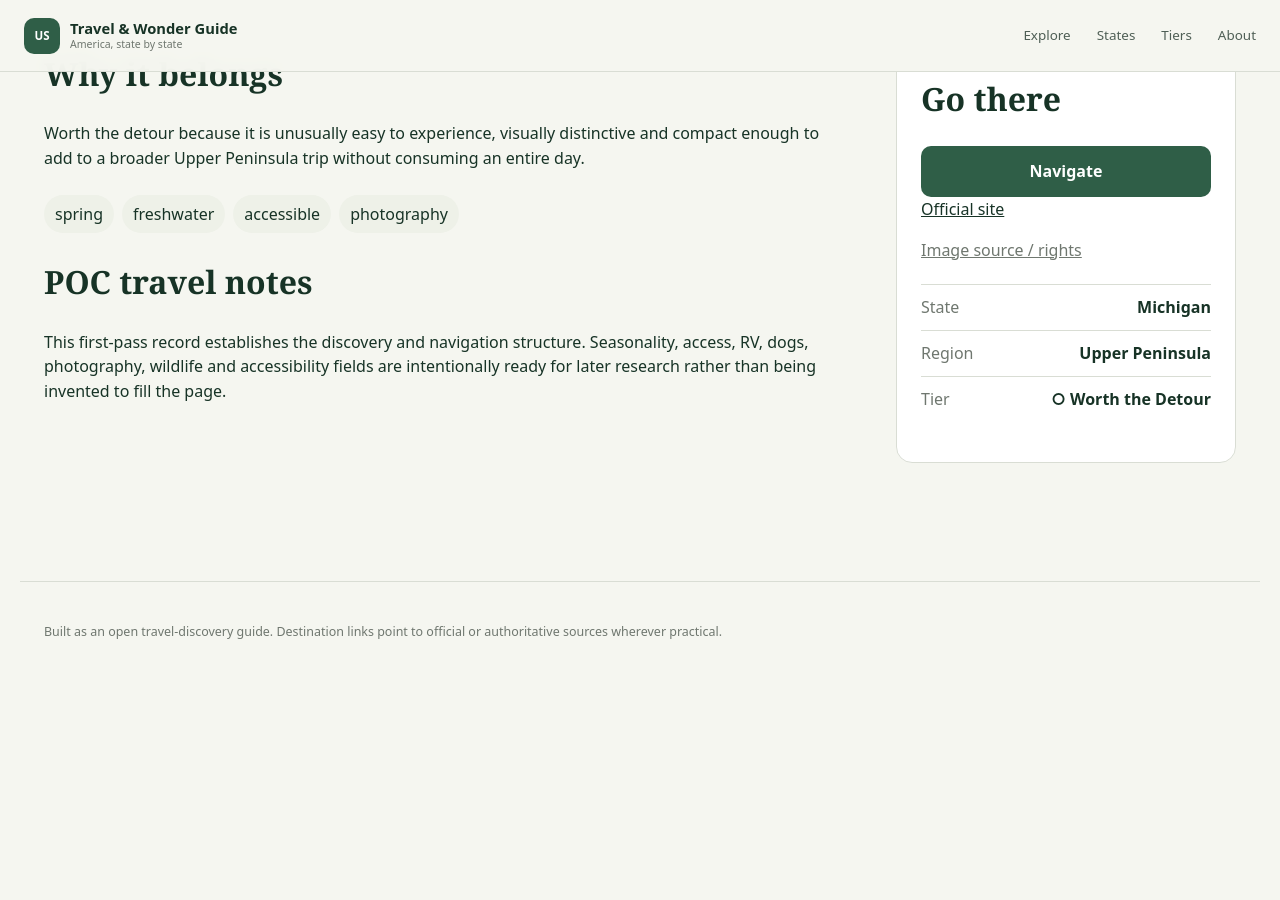
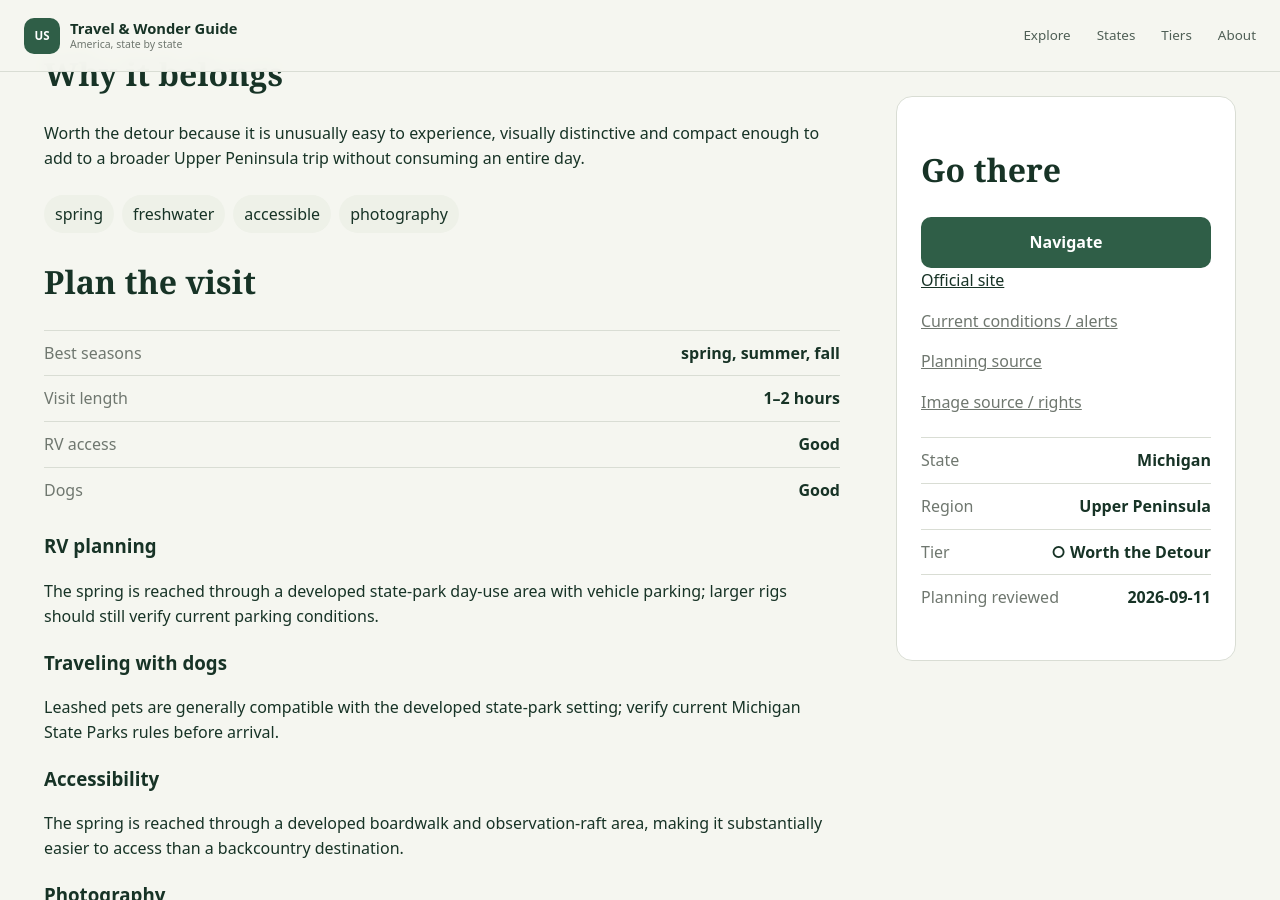
Before and after one commit to jeffthomasiii/us-travel-wonder-guide, a Jekyll site: the page built from _wonders/kitch-iti-kipi.md, in a window 1280 px wide and 900 px high, scrolled down 717 px. Built offline with Jekyll 4.4.1, drawn with Linux system fonts in a browser that asks for light colours; before the commit the page ends 1427 px from its top, so only the background shows below that; some of the changed text lies outside the part shown.

Commit message:
Render Phase 1C planning metadata on Wonder pages

```diff
--- a/_layouts/wonder.html
+++ b/_layouts/wonder.html
@@ -14,6 +14,7 @@ layout: default
     {% assign image_source_url = signature_image.image_source_url %}
   {% endif %}
 {% endif %}
+{% assign planning = site.data.travel_planning[page.slug] %}
 <article class="wonder-page">
   <div class="wonder-hero {% unless image_url %}fallback{% endunless %}" {% if image_url %}style="background-image:linear-gradient(180deg,rgba(0,0,0,.08),rgba(0,0,0,.62)),url('{{ image_url }}')"{% endif %}>
     <div class="wonder-hero-inner">
@@ -32,18 +33,38 @@ layout: default
       <div class="tag-row">
         {% for tag in page.experiences %}<span>{{ tag }}</span>{% endfor %}
       </div>
-      <h2>POC travel notes</h2>
-      <p>This first-pass record establishes the discovery and navigation structure. Seasonality, access, RV, dogs, photography, wildlife and accessibility fields are intentionally ready for later research rather than being invented to fill the page.</p>
+
+      {% if planning %}
+      <h2>Plan the visit</h2>
+      <dl class="travel-facts">
+        {% if planning.best_seasons %}<div><dt>Best seasons</dt><dd>{{ planning.best_seasons | join: ', ' }}</dd></div>{% endif %}
+        {% if planning.visit_length %}<div><dt>Visit length</dt><dd>{{ planning.visit_length }}</dd></div>{% endif %}
+        {% if planning.rv_access %}<div><dt>RV access</dt><dd>{{ planning.rv_access | capitalize }}</dd></div>{% endif %}
+        {% if planning.dog_access %}<div><dt>Dogs</dt><dd>{{ planning.dog_access | capitalize }}</dd></div>{% endif %}
+      </dl>
+      {% if planning.rv_notes %}<h3>RV planning</h3><p>{{ planning.rv_notes }}</p>{% endif %}
+      {% if planning.dog_notes %}<h3>Traveling with dogs</h3><p>{{ planning.dog_notes }}</p>{% endif %}
+      {% if planning.accessibility %}<h3>Accessibility</h3><p>{{ planning.accessibility }}</p>{% endif %}
+      {% if planning.photography %}<h3>Photography</h3><p>{{ planning.photography }}</p>{% endif %}
+      {% if planning.wildlife %}<h3>Wildlife</h3><div class="tag-row">{% for animal in planning.wildlife %}<span>{{ animal }}</span>{% endfor %}</div>{% endif %}
+      {% else %}
+      <h2>Travel notes</h2>
+      <p>Detailed planning metadata has not yet been added for this destination. Use the official site for current access, conditions, reservations, pet rules, and accessibility information.</p>
+      {% endif %}
     </section>
     <aside class="action-card">
       <h2>Go there</h2>
       <button class="primary nav-open" data-query="{{ page.navigation_query | escape }}">Navigate</button>
       <a class="secondary" href="{{ page.official_url }}" target="_blank" rel="noopener">Official site</a>
+      {% if planning and planning.conditions_url %}<a class="text-link" href="{{ planning.conditions_url }}" target="_blank" rel="noopener">Current conditions / alerts</a>{% endif %}
+      {% if planning and planning.reservation_url %}<a class="text-link" href="{{ planning.reservation_url }}" target="_blank" rel="noopener">Reservations / permits</a>{% endif %}
+      {% if planning and planning.planning_source_url %}<a class="text-link" href="{{ planning.planning_source_url }}" target="_blank" rel="noopener">Planning source</a>{% endif %}
       {% if image_source_url %}<a class="text-link" href="{{ image_source_url }}" target="_blank" rel="noopener">Image source / rights</a>{% endif %}
       <dl>
         <div><dt>State</dt><dd>{{ page.state }}</dd></div>
         <div><dt>Region</dt><dd>{{ page.region }}</dd></div>
         <div><dt>Tier</dt><dd>{{ tier_label }}</dd></div>
+        {% if planning and planning.planning_last_reviewed %}<div><dt>Planning reviewed</dt><dd>{{ planning.planning_last_reviewed }}</dd></div>{% endif %}
       </dl>
     </aside>
   </div>
```
